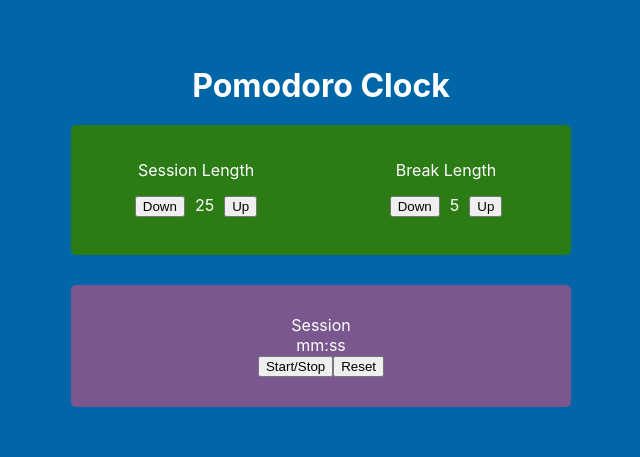
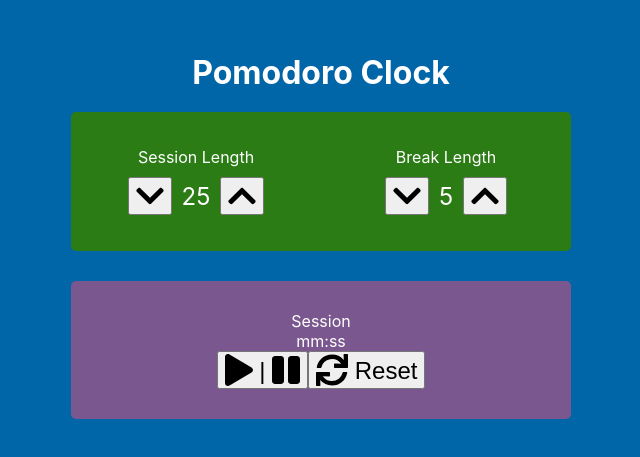
Before and after one commit to grimeswong/PomodoroClock-FCC, a React (Create React App) app: page / in a window 1280 px wide. Shown: the part 159-616 px from the top of the page, without its empty margins (319-959 px from the left). Built offline with nearby package versions, Linux system fonts and the light colour scheme.

Commit message:
Use fontawesome for the control buttons

```diff
--- a/src/App.js
+++ b/src/App.js
@@ -1,5 +1,7 @@
 import React from 'react';
 import './styles/main.scss';
+import { FontAwesomeIcon } from '@fortawesome/react-fontawesome'
+import { faChevronUp, faChevronDown, faPlay, faPause, faStop, faSync} from '@fortawesome/free-solid-svg-icons'
 
 function App() {
   return (
@@ -10,17 +12,17 @@ function App() {
           <div className="control-wrapper">
             <div id="session-label">Session Length</div>
             <div className="control">
-              <button id="session-decrement">Down</button>
+              <button id="session-decrement"><FontAwesomeIcon icon={faChevronDown} size="lg"/></button>
               <div id="session-length">25</div>
-              <button id="session-Increment">Up</button>
+              <button id="session-Increment"><FontAwesomeIcon icon={faChevronUp} size="lg" /></button>
             </div>
           </div>
           <div className="control-wrapper">
             <div id="break-label">Break Length</div>
             <div className="control">
-              <button id="break-decrement">Down</button>
+              <button id="break-decrement"><FontAwesomeIcon icon={faChevronDown} size="lg" /></button>
               <div id="break-length">5</div>
-              <button id="break-increment">Up</button>
+              <button id="break-increment"><FontAwesomeIcon icon={faChevronUp}  size="lg" /></button>
             </div>
           </div>
         </div>
@@ -28,8 +30,8 @@ function App() {
         <div className="countdown-wrapper">
           <div id="timer-label">Session</div>
           <div id="time-left">mm:ss</div>
-          <button id="start_stop">Start/Stop</button>
-          <button id="reset">Reset</button>
+          <button id="start_stop"><FontAwesomeIcon icon={faPlay} size="lg" /> | <FontAwesomeIcon icon={faPause} size="lg" /></button>
+          <button id="reset"><FontAwesomeIcon icon={faSync} size="lg" /> Reset</button>
         </div>
 
       </div>
--- a/src/styles/_app.scss
+++ b/src/styles/_app.scss
@@ -40,6 +40,7 @@
     }
     .control div, button {
       display: inline-block;
+      font-size: 1.5rem;
     }
   }
 
```
